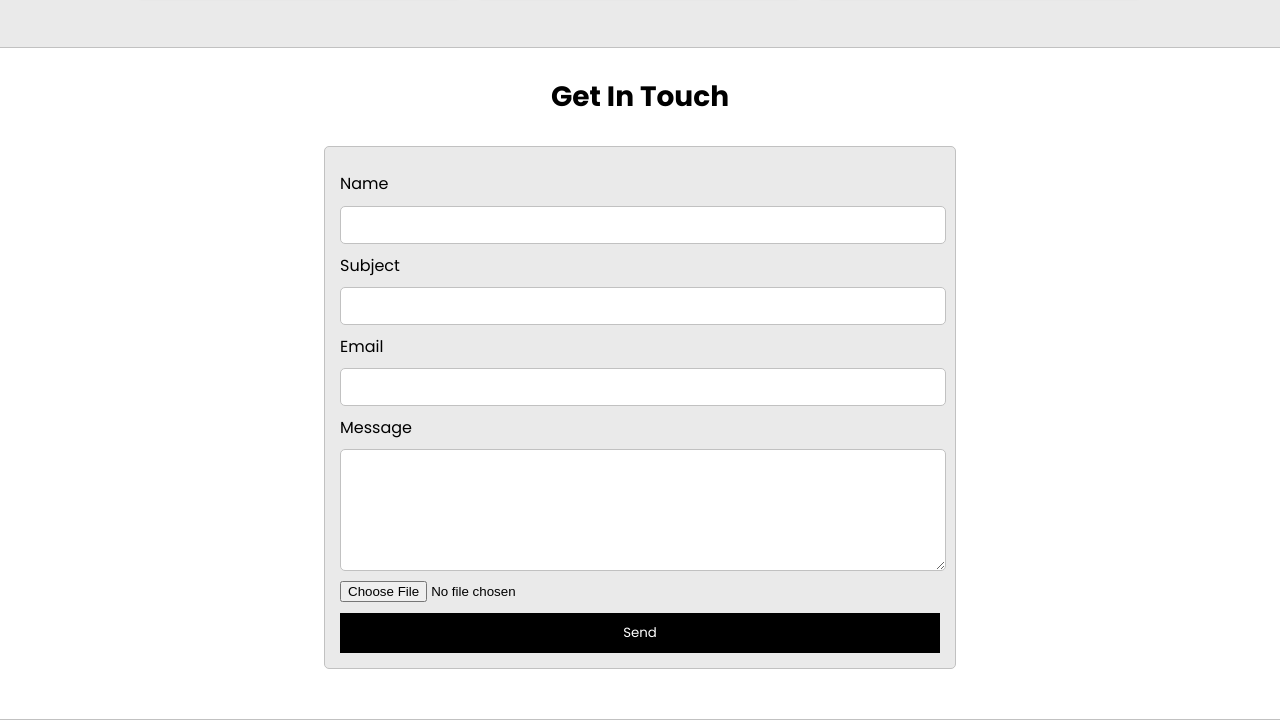
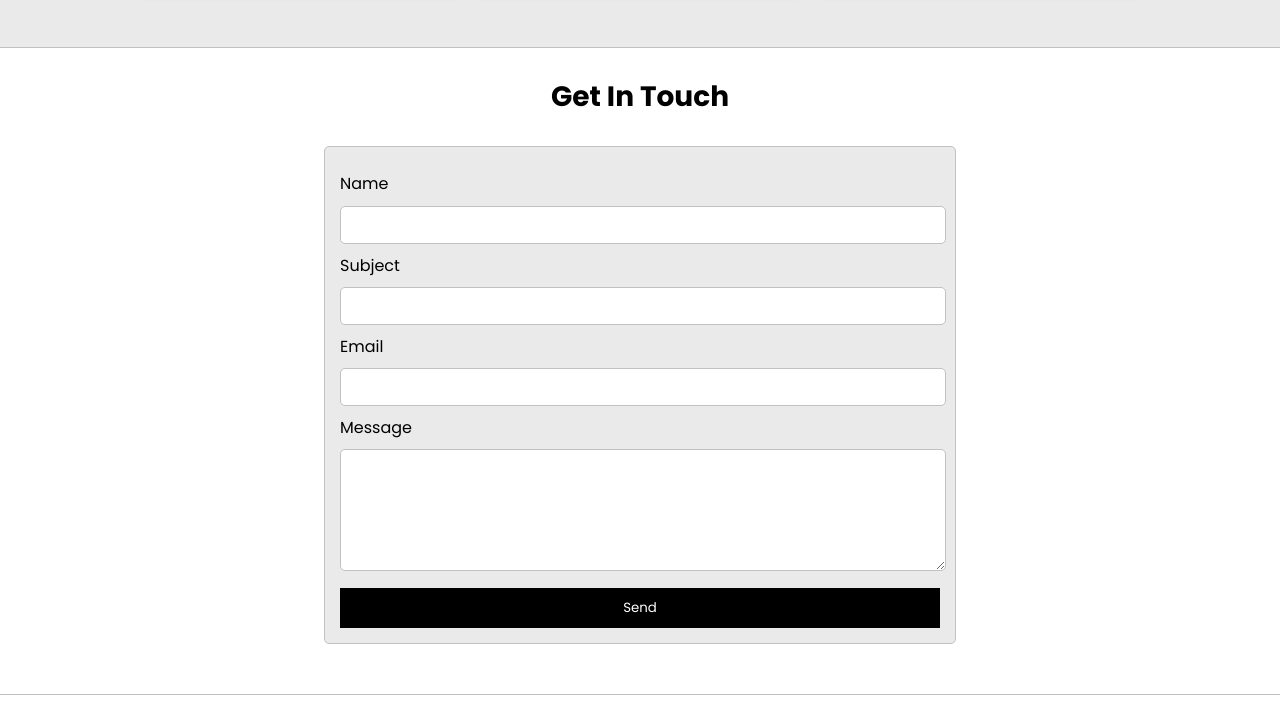
Before and after one commit to GattemBharath/Portfolio-Website, a plain HTML site: page index.html in a window 1280 px wide. Shown: the part 2097-2817 px from the top of the page. After the commit the page ends 2792 px from the top, so only its background shows below. Drawn offline with Linux system fonts and the light colour scheme.

Commit message:
Update index.html

```diff
--- a/index.html
+++ b/index.html
@@ -236,12 +236,7 @@
           <label>Message</label>
           <br />
           <textarea name="message" class="input-field"></textarea>
-          <input
-            type="file"
-            name="myfile"
-            id="myfile"
-            placeholder="Upload File"
-          />
+
           </br>
           <div data-netlify-recaptcha="true"></div>
           <input id="submit-btn" type="submit" value="Send" />
```
